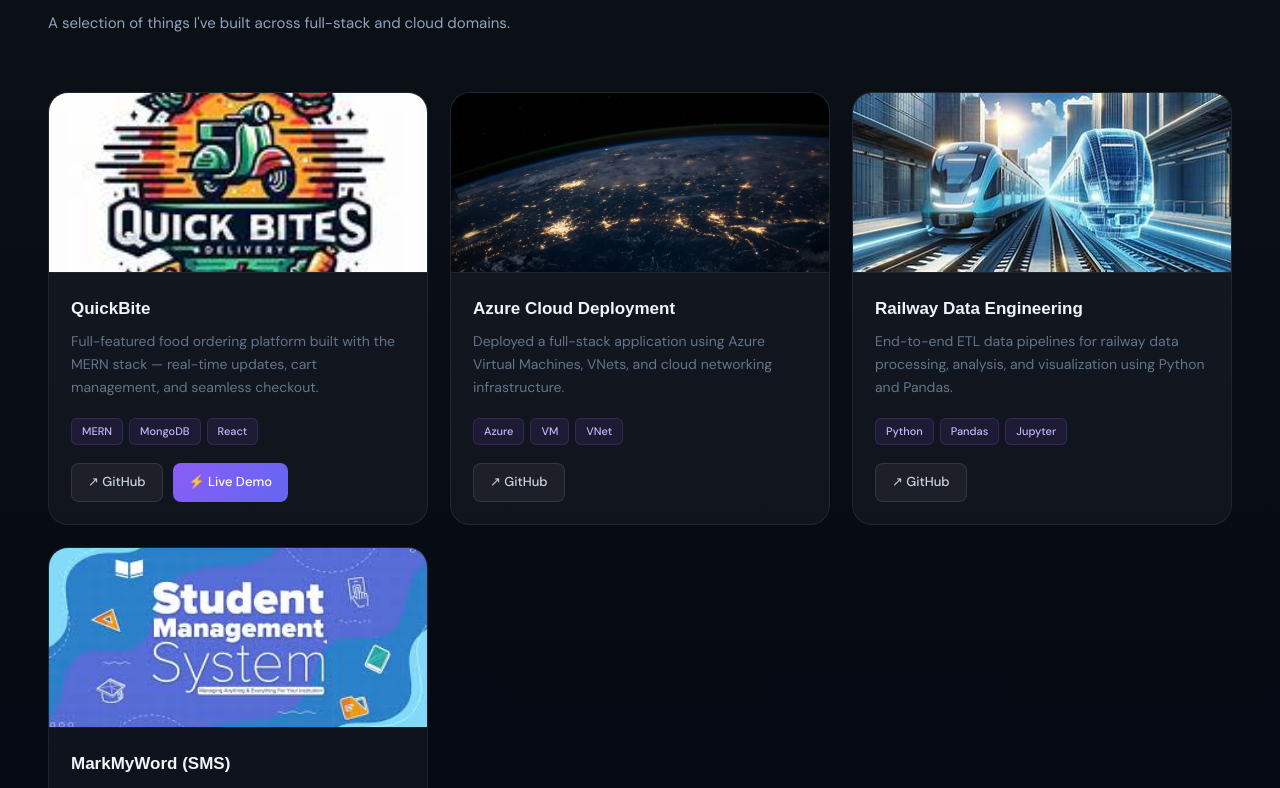
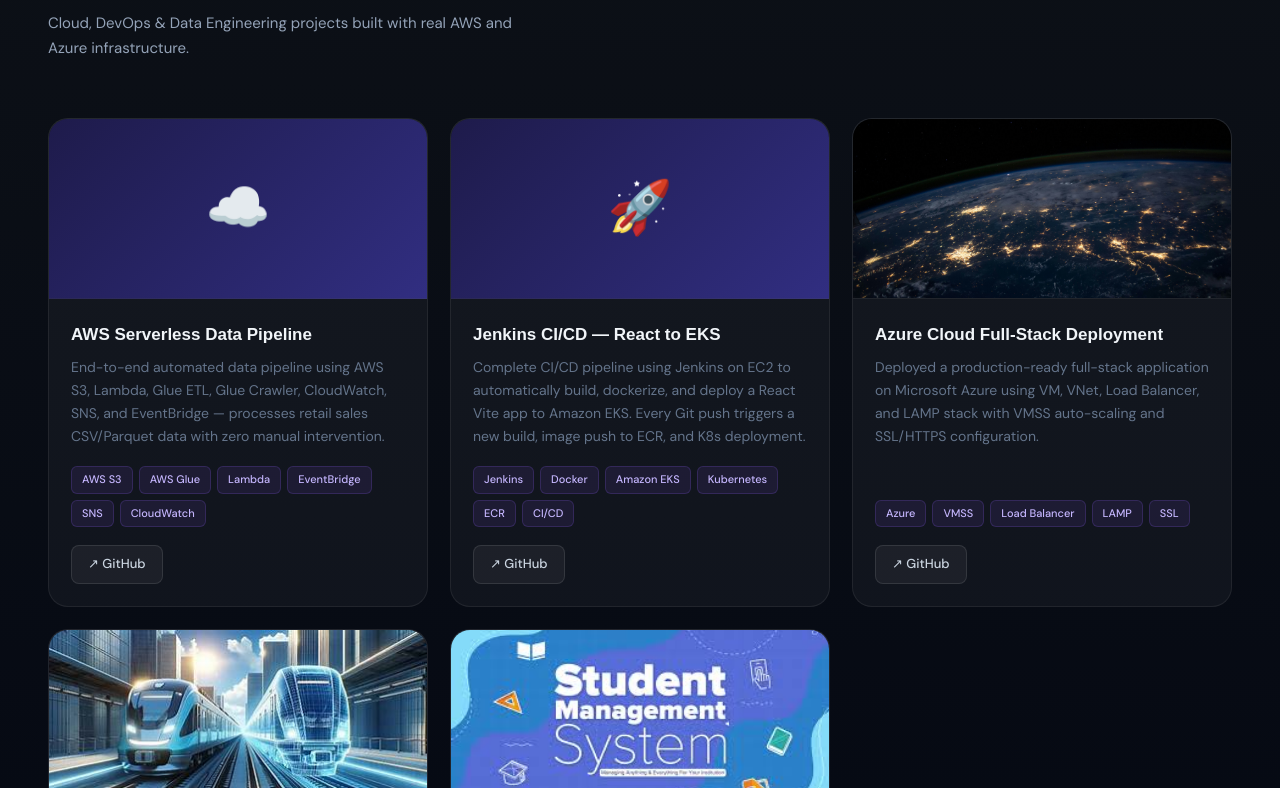
Before and after one commit to Aradhana-Mohanty2000/portfolio, a React (Create React App) app: page / in a window 1280 px wide. Shown: the part 3972-4760 px from the top of the page. Built offline with nearby package versions, Linux system fonts and the light colour scheme.

Commit message:
projects: add AWS & Jenkins, remove QuickBite

```diff
--- a/src/components/Projects.jsx
+++ b/src/components/Projects.jsx
@@ -3,41 +3,47 @@ import './Projects.css';
 
 import railwayImg from '../assets/railwayde.jpg';
 import azureImg   from '../assets/azurecd.jpg';
-import quickImg   from '../assets/quickb.jpg';
 import studentImg from '../assets/studentms.jpg';
 
 const PROJECTS = [
   {
-    image: quickImg,
-    emoji: '🍔',
-    title: 'QuickBite',
-    desc: 'Full-featured food ordering platform built with the MERN stack — real-time updates, cart management, and seamless checkout.',
-    tags: ['MERN', 'MongoDB', 'React'],
-    github: 'https://github.com/Aradhana-Mohanty2000/quickbite-frontend',
-    demo: 'https://quickbite-frontend-mocha.vercel.app/',
+    emoji: '☁️',
+    image: null,
+    title: 'AWS Serverless Data Pipeline',
+    desc: 'End-to-end automated data pipeline using AWS S3, Lambda, Glue ETL, Glue Crawler, CloudWatch, SNS, and EventBridge — processes retail sales CSV/Parquet data with zero manual intervention.',
+    tags: ['AWS S3', 'AWS Glue', 'Lambda', 'EventBridge', 'SNS', 'CloudWatch'],
+    github: 'https://github.com/Aradhana-Mohanty2000',
   },
   {
+    emoji: '🚀',
+    image: null,
+    title: 'Jenkins CI/CD — React to EKS',
+    desc: 'Complete CI/CD pipeline using Jenkins on EC2 to automatically build, dockerize, and deploy a React Vite app to Amazon EKS. Every Git push triggers a new build, image push to ECR, and K8s deployment.',
+    tags: ['Jenkins', 'Docker', 'Amazon EKS', 'Kubernetes', 'ECR', 'CI/CD'],
+    github: 'https://github.com/Aradhana-Mohanty2000',
+  },
+  {
+    emoji: '🔷',
     image: azureImg,
-    emoji: '☁️',
-    title: 'Azure Cloud Deployment',
-    desc: 'Deployed a full-stack application using Azure Virtual Machines, VNets, and cloud networking infrastructure.',
-    tags: ['Azure', 'VM', 'VNet'],
+    title: 'Azure Cloud Full-Stack Deployment',
+    desc: 'Deployed a production-ready full-stack application on Microsoft Azure using VM, VNet, Load Balancer, and LAMP stack with VMSS auto-scaling and SSL/HTTPS configuration.',
+    tags: ['Azure', 'VMSS', 'Load Balancer', 'LAMP', 'SSL'],
     github: 'https://github.com/Aradhana-Mohanty2000/azure-fullstack-project',
   },
   {
+    emoji: '🚂',
     image: railwayImg,
-    emoji: '🚂',
-    title: 'Railway Data Engineering',
-    desc: 'End-to-end ETL data pipelines for railway data processing, analysis, and visualization using Python and Pandas.',
-    tags: ['Python', 'Pandas', 'Jupyter'],
+    title: 'Railway Data Engineering Pipeline',
+    desc: 'End-to-end ETL data pipeline for railway dataset — data ingestion, cleaning, transformation, and analytical visualization using Python, Pandas, and Jupyter Notebook.',
+    tags: ['Python', 'Pandas', 'ETL', 'Jupyter'],
     github: 'https://github.com/Aradhana-Mohanty2000/railway-data-engineering',
   },
   {
+    emoji: '🎓',
     image: studentImg,
-    emoji: '🎓',
-    title: 'MarkMyWord (SMS)',
-    desc: 'Student management system for tracking and managing student records, marks, and profiles with a clean UI.',
-    tags: ['HTML', 'CSS', 'MySQL'],
+    title: 'MarkMyWord — Student Management System',
+    desc: 'Student records management system with full CRUD operations, secure MySQL database connectivity, and clean UI built using HTML, CSS, PHP, and MySQL.',
+    tags: ['HTML', 'CSS', 'PHP', 'MySQL'],
     github: 'https://github.com/Aradhana-Mohanty2000/markmywords',
   },
 ];
@@ -48,7 +54,9 @@ function Projects() {
 
   useEffect(() => {
     const observer = new IntersectionObserver(
-      (entries) => entries.forEach((e) => { if (e.isIntersecting) e.target.classList.add('visible'); }),
+      (entries) => entries.forEach((e) => {
+        if (e.isIntersecting) e.target.classList.add('visible');
+      }),
       { threshold: 0.08 }
     );
     if (headerRef.current) observer.observe(headerRef.current);
@@ -63,7 +71,9 @@ function Projects() {
         <div className="projects-header reveal" ref={headerRef}>
           <p className="section-label">Portfolio</p>
           <h2 className="section-title">Featured <span>Projects</span></h2>
-          <p className="section-subtitle">A selection of things I've built across full-stack and cloud domains.</p>
+          <p className="section-subtitle">
+            Cloud, DevOps &amp; Data Engineering projects built with real AWS and Azure infrastructure.
+          </p>
         </div>
 
         <div className="projects-grid">
@@ -83,15 +93,27 @@ function Projects() {
                 <p>{p.desc}</p>
 
                 <div className="project-tags">
-                  {p.tags.map((t) => <span className="tag" key={t}>{t}</span>)}
+                  {p.tags.map((t) => (
+                    <span className="tag" key={t}>{t}</span>
+                  ))}
                 </div>
 
                 <div className="project-links">
-                  <a href={p.github} target="_blank" rel="noreferrer" className="project-link github">
+                  <a
+                    href={p.github}
+                    target="_blank"
+                    rel="noreferrer"
+                    className="project-link github"
+                  >
                     ↗ GitHub
                   </a>
                   {p.demo && (
-                    <a href={p.demo} target="_blank" rel="noreferrer" className="project-link demo">
+                    <a
+                      href={p.demo}
+                      target="_blank"
+                      rel="noreferrer"
+                      className="project-link demo"
+                    >
                       ⚡ Live Demo
                     </a>
                   )}
```
